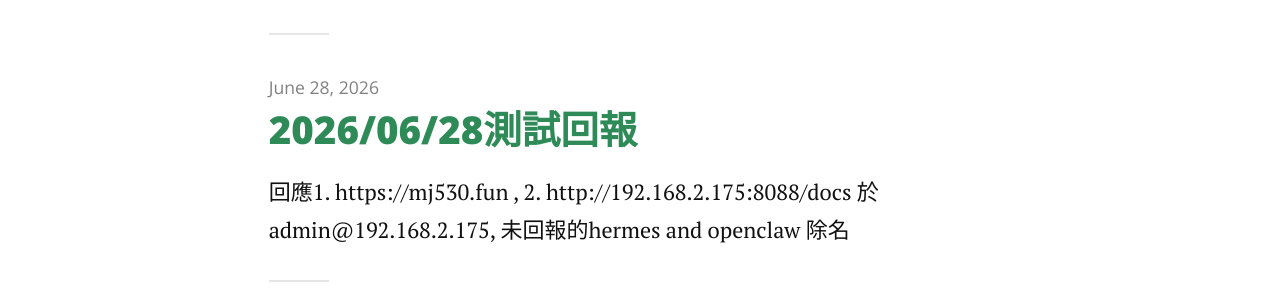
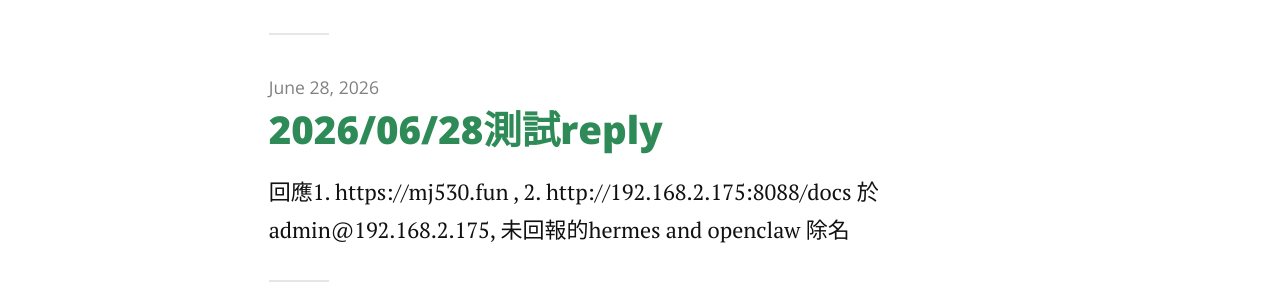
Before and after one commit to jetbomb2012/beloved, a Jekyll site: the page built from index.html, in a window 1280 px wide. Shown: the part 533-833 px from the top of the page. Built offline with Jekyll 4.4.1, drawn with Linux system fonts in a browser that asks for light colours; nearby versions of some CDN libraries; the list of posts is cut into pages by our own code.

Commit message:
Update 2014-04-05-new-sys.markdown

```diff
--- a/_posts/2014-04-05-new-sys.markdown
+++ b/_posts/2014-04-05-new-sys.markdown
@@ -1,6 +1,6 @@
 ---
 layout: order
-title:  "2026/06/28測試回報"
+title:  "2026/06/28測試reply"
 date:   2026-06-28
 description: 回應1. https://mj530.fun , 2. http://192.168.2.175:8088/docs 於admin@192.168.2.175, 未回報的hermes and openclaw 除名
 
```
